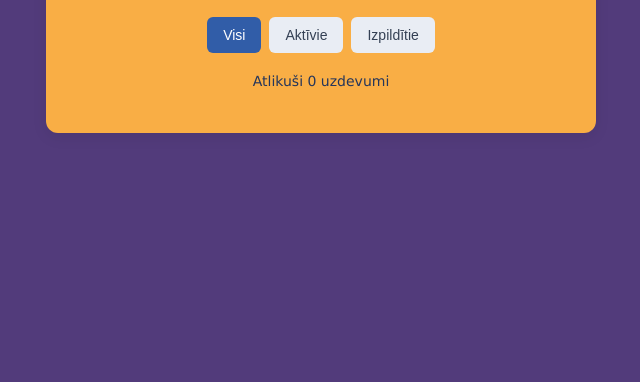
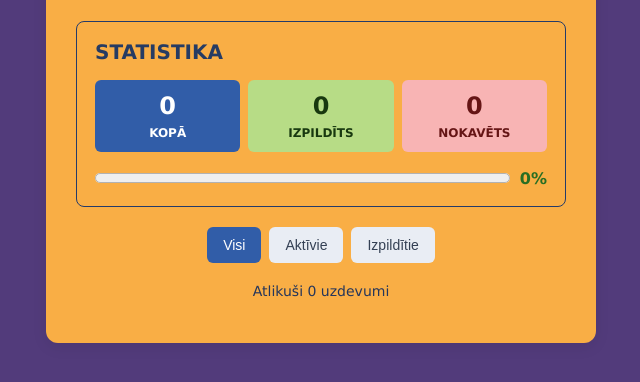
Before and after one commit to ODAQ-Hub/mi-pd1-uzdevums, a plain HTML site: page index.html in a window 1280 px wide. Shown: the part 230-612 px from the top of the page, without its empty margins (319-959 px from the left). Drawn offline with Linux system fonts and the light colour scheme.

Commit message:
Pievienots statistikas bloks

```diff
--- a/app.js
+++ b/app.js
@@ -11,6 +11,11 @@ const selectedDate = document.getElementById("selected-date");
 const addButton = document.getElementById("add-btn");
 const taskList = document.getElementById("task-list");
 const counter = document.getElementById("counter");
+const totalCount = document.getElementById("total-count");
+const doneCount = document.getElementById("done-count");
+const overdueCount = document.getElementById("overdue-count");
+const taskProgress = document.getElementById("task-progress");
+const progressPercent = document.getElementById("progress-percent");
 const filterButtons = document.querySelectorAll("[data-filter]");
 
 // Ielādē saglabātos uzdevumus
@@ -56,6 +61,10 @@ function formatDate(date) {
     return `${month}/${day}/${year}`;
 }
 
+function isOverdue(dueDate, done, today) {
+    return Boolean(dueDate) && dueDate < today && !done;
+}
+
 function updateOverdueTasks() {
     const now = new Date();
     const today = [
@@ -65,11 +74,21 @@ function updateOverdueTasks() {
     ].join("-");
 
     taskList.querySelectorAll(".task-item").forEach(item => {
-        const overdue = Boolean(item.dataset.dueDate) &&
-            item.dataset.dueDate < today && item.dataset.done === "false";
+        const overdue = isOverdue(item.dataset.dueDate, item.dataset.done === "true", today);
         item.classList.toggle("overdue", overdue);
         item.querySelector(".overdue-label").hidden = !overdue;
     });
+
+    const total = tasks.length;
+    const done = tasks.filter(task => task.done).length;
+    const overdue = tasks.filter(task => isOverdue(task.dueDate, task.done, today)).length;
+    const percent = total ? Math.round(done / total * 100) : 0;
+
+    totalCount.textContent = total;
+    doneCount.textContent = done;
+    overdueCount.textContent = overdue;
+    taskProgress.value = percent;
+    progressPercent.textContent = `${percent}%`;
 }
 
 function scheduleOverdueUpdate() {
--- a/index.html
+++ b/index.html
@@ -35,6 +35,28 @@
             <button id="add-btn">Pievienot</button>
         </div>
 
+        <section class="statistics" aria-labelledby="statistics-title">
+            <h2 id="statistics-title">Statistika</h2>
+            <dl class="statistics-cards">
+                <div class="statistics-card statistics-total">
+                    <dt>Kopā</dt>
+                    <dd id="total-count">0</dd>
+                </div>
+                <div class="statistics-card statistics-done">
+                    <dt>Izpildīts</dt>
+                    <dd id="done-count">0</dd>
+                </div>
+                <div class="statistics-card statistics-overdue">
+                    <dt>Nokavēts</dt>
+                    <dd id="overdue-count">0</dd>
+                </div>
+            </dl>
+            <div class="statistics-progress">
+                <progress id="task-progress" max="100" value="0" aria-label="Izpildīto uzdevumu progress"></progress>
+                <span id="progress-percent">0%</span>
+            </div>
+        </section>
+
         <div class="filters">
             <button class="filter-btn active" data-filter="all">Visi</button>
             <button class="filter-btn" data-filter="active">Aktīvie</button>
--- a/style.css
+++ b/style.css
@@ -167,6 +167,84 @@ button {
     font-size: 14px;
 }
 
+.statistics {
+    margin: 24px 0 20px;
+    padding: 18px;
+    border: 1px solid #243b69;
+    border-radius: 8px;
+}
+
+.statistics h2 {
+    margin: 0 0 16px;
+    color: #263b63;
+    font-size: 20px;
+    text-transform: uppercase;
+}
+
+.statistics-cards {
+    display: grid;
+    grid-template-columns: repeat(3, minmax(0, 1fr));
+    gap: 8px;
+    margin: 0 0 16px;
+}
+
+.statistics-card {
+    display: flex;
+    flex-direction: column;
+    align-items: center;
+    gap: 6px;
+    padding: 12px 4px;
+    border-radius: 6px;
+    text-align: center;
+    overflow-wrap: anywhere;
+}
+
+.statistics-card dt {
+    font-size: 12px;
+    font-weight: bold;
+    text-transform: uppercase;
+}
+
+.statistics-card dd {
+    order: -1;
+    margin: 0;
+    font-size: 24px;
+    font-weight: bold;
+}
+
+.statistics-total {
+    background: #315da8;
+    color: white;
+}
+
+.statistics-done {
+    background: #b7dc86;
+    color: #18380f;
+}
+
+.statistics-overdue {
+    background: #f8b4b4;
+    color: #651515;
+}
+
+.statistics-progress {
+    display: flex;
+    align-items: center;
+    gap: 10px;
+    font-weight: bold;
+}
+
+#task-progress {
+    flex: 1;
+    width: 0;
+    height: 20px;
+    accent-color: #4b9b36;
+}
+
+#progress-percent {
+    color: #286e23;
+}
+
 @media (max-width: 450px) {
     .container {
         padding: 20px 15px;
```
Also changed, not shown: Statisikas Skice.jpeg (added), 2 other files.
